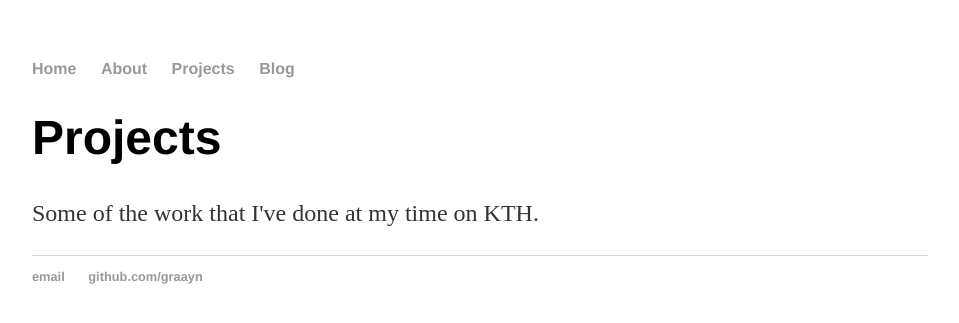
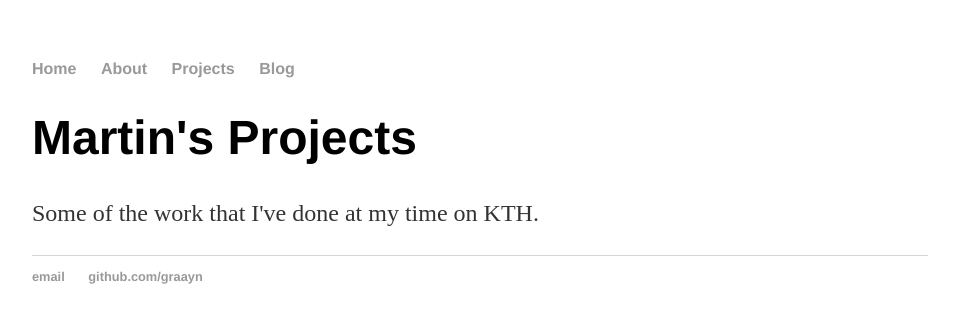
Before and after one commit to graayn/graayn.github.io, a Jekyll site: the page built from projects/index.html, in a window 1280 px wide. Shown: the top 323 px of the page, without its empty margins (160-1119 px from the left). Built offline with Jekyll 4.4.1, drawn with Linux system fonts in a browser that asks for light colours.

Commit message:
Update and rename projects.html to index.html

```diff
--- a/projects/projects.html
+++ b/projects/index.html
@@ -1,8 +1,7 @@
 ---
 layout: default
-title: Projects
+title: Martin's Projects
 ---
-<div class="blurba">
-	<h1>Projects</h1>
+
+	<h1>{{ page.title }}</h1>
 	<p>Some of the work that I've done at my time on KTH.</p>
-</div><!-- /.blurba -->
```
